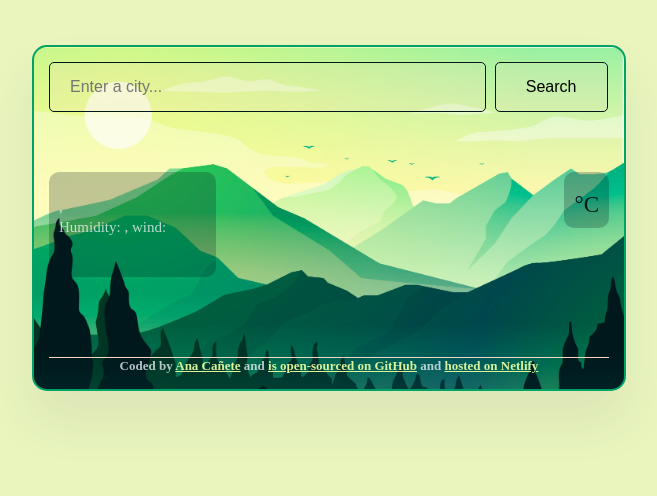
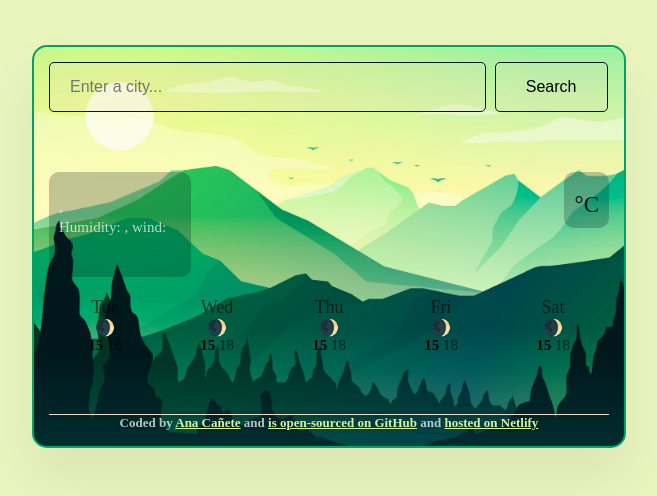
Before and after one commit to anac13/WeatherApplication-project, a plain HTML site: page index.html in a window 1280 px wide. Shown: the whole page, without its empty margins (311-968 px from the left). Drawn offline with nearby package versions, Linux system fonts and the light colour scheme; no server answers; a web font is replaced by a local one.

Commit message:
Inject forecast code into HTML and Javascript

```diff
--- a/src/index.js
+++ b/src/index.js
@@ -91,10 +91,14 @@ function handleSearchSubmit(event) {
 
 //Apartado del pronostico
 function displayForecast() {
-  let forecast = document.querySelector("#weather-forecast");
-  forecast.innerHTML = `
-  <div class="weather-forecast-day">
-    <div class="weather-forecast-date">Thu</div>
+  let days = ["Tue", "Wed", "Thu", "Fri", "Sat"];
+  let forecastHTML = "";
+  days.forEach(function (day) {
+    forecastHTML =
+      forecastHTML +
+      `
+    <div class="weather-forecast-day">
+     <div class="weather-forecast-date">${day}</div>
       <div class="weather-forecast-icon">🌒</div>
         <div class="weather-forecast-temperature">
           <div class="weather-forecast-temperature">
@@ -104,10 +108,14 @@ function displayForecast() {
             <span class="weather-forecast-temperature-min">18</span>
          </div>
        </div>
-  </div>
+   </div>
   `;
+  });
+  let forecastElement = document.querySelector("#weather-forecast");
+  forecastElement.innerHTML = forecastHTML;
 }
 let searchFormElement = document.querySelector("#search-form");
 searchFormElement.addEventListener("submit", handleSearchSubmit);
 
 searchCity("New York");
+displayForecast();
--- a/src/style.css
+++ b/src/style.css
@@ -55,7 +55,7 @@ main {
 .weather-app-data-current {
   background-color: #00181c3d;
   border-radius: 10px;
-  padding: 10px 50px 10px 10px;
+  padding: 10px 25px 10px 10px;
 }
 .weather-app-city {
   color: #00181c;
```
